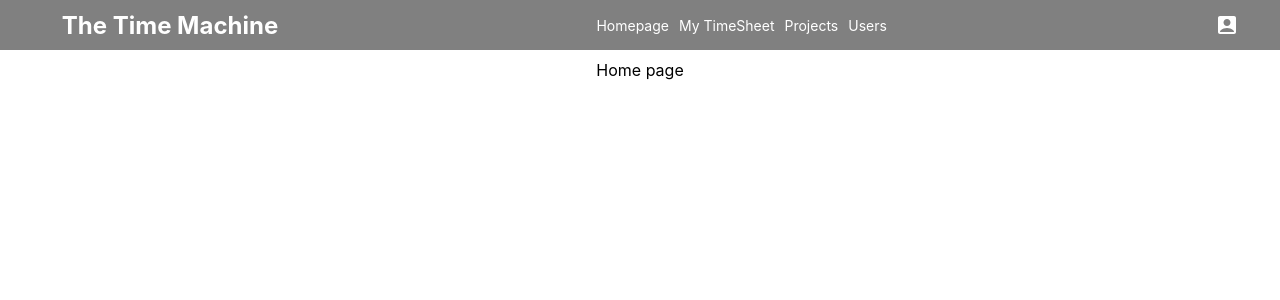
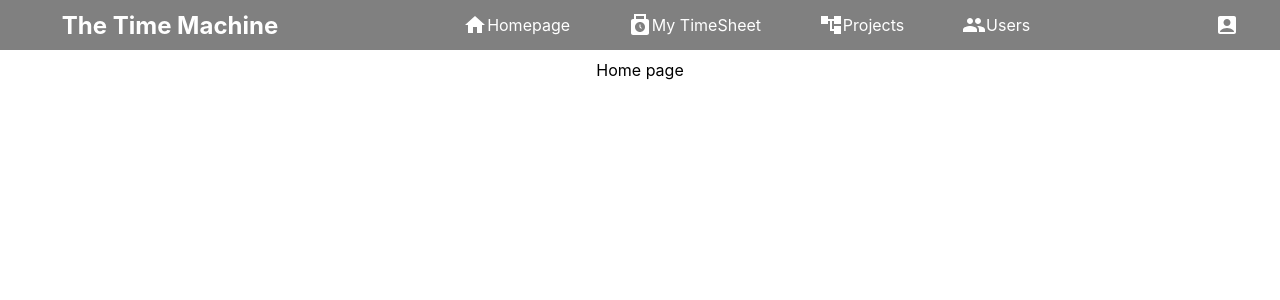
Before and after one commit to TRegourd/MERN-Time_Project, a React (Create React App) app: page / in a window 1280 px wide. Shown: the top 300 px of the page. Built offline with nearby package versions, Linux system fonts and the light colour scheme.

Commit message:
added icons in NavBar + logout link

```diff
--- a/src/App.js
+++ b/src/App.js
@@ -14,6 +14,7 @@ function App() {
           <Route element="Users Page" path="/users" exact />
           <Route element="Projects Page" path="/projects" exact />
           <Route element="Login page" path="/login" exact></Route>
+          <Route element="Logout page" path="/logout" exact></Route>
           <Route element="Signin Page" path="/signin" exact></Route>
           <Route element="Profile Page" path="/profilePage" exact></Route>
         </Routes>
--- a/src/components/LogMenu.jsx
+++ b/src/components/LogMenu.jsx
@@ -49,9 +49,11 @@ export default function LogMenu() {
           </Link>
         </MenuItem>
         <MenuItem onClick={handleClose}>
-          <Button variant="outlined" onClick={handleClick}>
-            Log Out
-          </Button>
+          <Link className="menuLinks" to="/logout">
+            <Button variant="outlined" onClick={handleClick}>
+              Log Out
+            </Button>
+          </Link>
         </MenuItem>
         <MenuItem onClick={handleClose}>
           <Link className="menuLinks" to="/signin">
--- a/src/components/Navbar.css
+++ b/src/components/Navbar.css
@@ -62,10 +62,18 @@
   color: white;
 }
 
+.topbarLinks {
+  display: flex;
+  justify-content: space-evenly;
+  padding-left: 10%;
+  padding-right: 10%;
+}
+
 .topbarLink {
-  margin-right: 10px;
-  font-size: 14px;
   cursor: pointer;
+  display: flex;
+  flex-direction: row;
+  align-items: center;
 }
 
 .topbarIcons {
--- a/src/components/Navbar.jsx
+++ b/src/components/Navbar.jsx
@@ -1,8 +1,8 @@
 import "./Navbar.css";
-import SearchIcon from "@mui/icons-material/Search";
-import NotificationsIcon from "@mui/icons-material/Notifications";
-import PersonIcon from "@mui/icons-material/Person";
-import ChatIcon from "@mui/icons-material/Chat";
+import HomeIcon from "@mui/icons-material/Home";
+import PunchClockIcon from "@mui/icons-material/PunchClock";
+import AccountTreeIcon from "@mui/icons-material/AccountTree";
+import GroupIcon from "@mui/icons-material/Group";
 import { BrowserRouter as Router, Link } from "react-router-dom";
 import LogMenu from "./LogMenu";
 
@@ -18,16 +18,28 @@ const Navbar = () => {
       <div className="topbarCenter">
         <div className="topbarLinks">
           <Link className="links" to="/">
-            <span className="topbarLink">Homepage</span>
+            <span className="topbarLink">
+              <HomeIcon />
+              <span>Homepage</span>
+            </span>
           </Link>
           <Link className="links" to="/timesheet/">
-            <span className="topbarLink">My TimeSheet</span>
+            <span className="topbarLink">
+              <PunchClockIcon />
+              My TimeSheet
+            </span>
           </Link>
           <Link className="links" to="/projects">
-            <span className="topbarLink">Projects</span>
+            <span className="topbarLink">
+              <AccountTreeIcon />
+              Projects
+            </span>
           </Link>
           <Link className="links" to="/users">
-            <span className="topbarLink">Users</span>
+            <span className="topbarLink">
+              <GroupIcon />
+              Users
+            </span>
           </Link>
         </div>
       </div>
```
